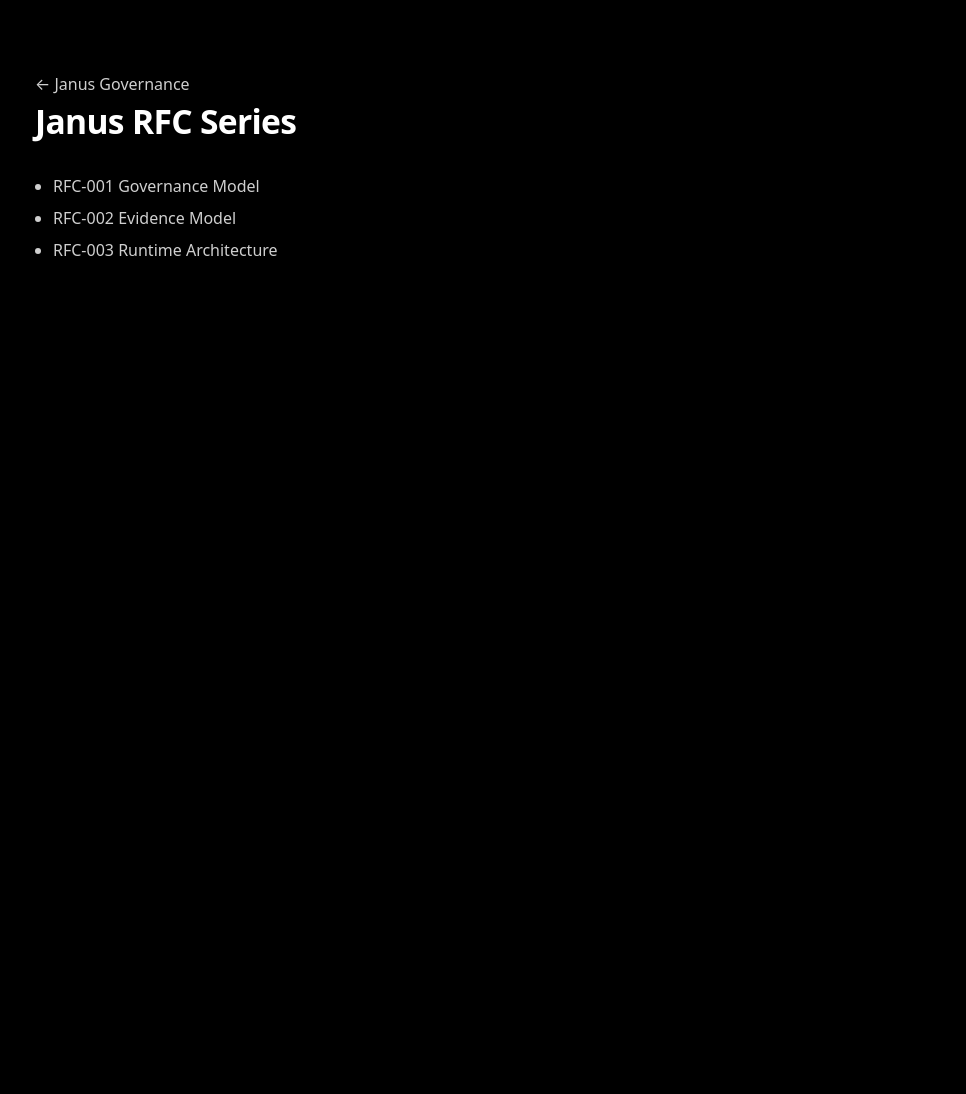
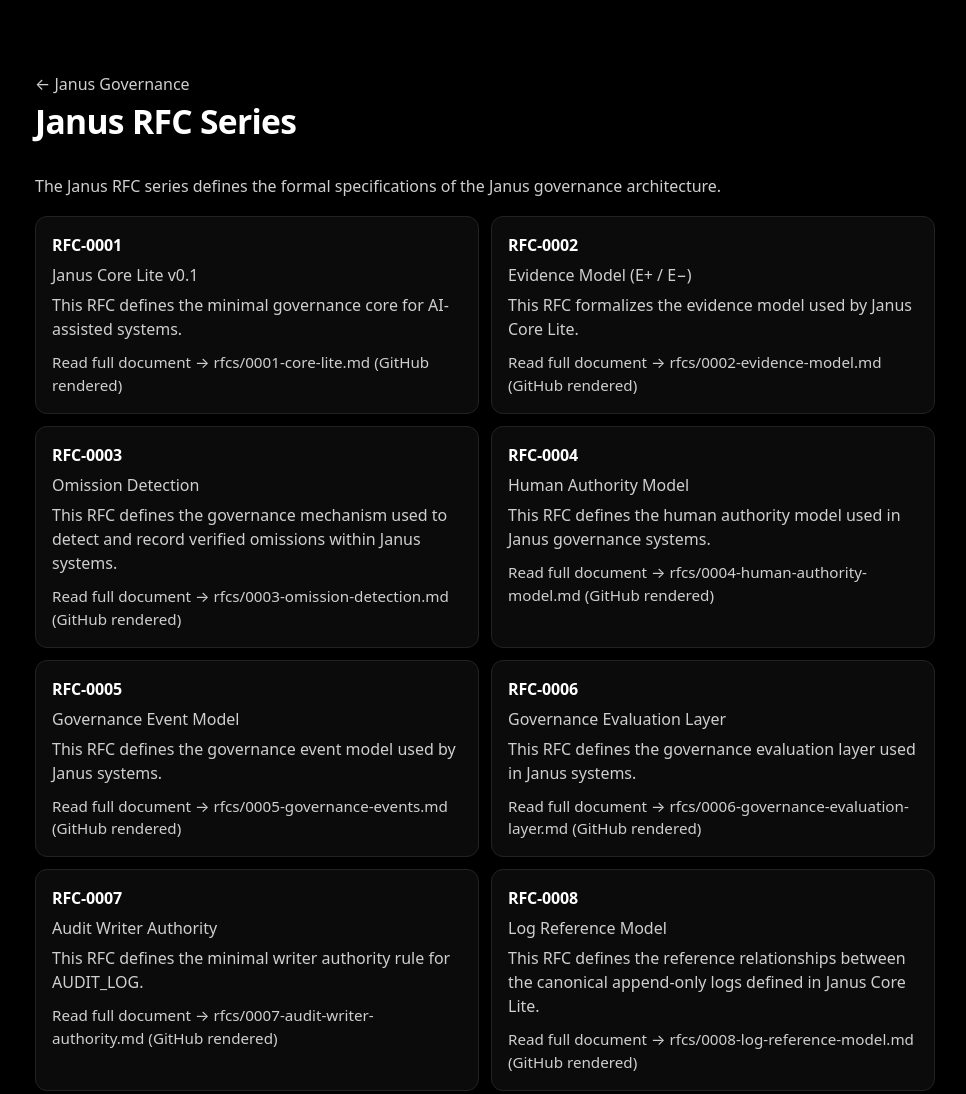
Before and after one commit to Janus-Governance/janus-rfc, a plain HTML site: page index.html in a window 1280 px wide. Shown: the whole page, without its empty margins (155-1121 px from the left). Before the commit the page ends 800 px from the top, so only its background shows below. Drawn offline with Linux system fonts and the light colour scheme.

Commit message:
content: populate site from repo documentation

```diff
--- a/index.html
+++ b/index.html
@@ -14,12 +14,93 @@
         <h1>Janus RFC Series</h1>
       </header>
 
-      <section aria-label="RFC Placeholders">
-        <ul>
-          <li>RFC‑001 Governance Model</li>
-          <li>RFC‑002 Evidence Model</li>
-          <li>RFC‑003 Runtime Architecture</li>
-        </ul>
+      <section aria-label="RFC list">
+        <p>
+          The Janus RFC series defines the formal specifications of the Janus governance
+          architecture.
+        </p>
+
+        <nav class="cards" aria-label="RFC cards">
+          <a
+            class="card"
+            href="https://github.com/Janus-Governance/janus-governance-core/blob/main/rfcs/0001-core-lite.md"
+          >
+            <div class="card-title">RFC-0001</div>
+            <div class="card-desc">Janus Core Lite v0.1</div>
+            <div class="card-desc">This RFC defines the minimal governance core for AI-assisted systems.</div>
+            <div class="card-link">Read full document → rfcs/0001-core-lite.md (GitHub rendered)</div>
+          </a>
+
+          <a
+            class="card"
+            href="https://github.com/Janus-Governance/janus-governance-core/blob/main/rfcs/0002-evidence-model.md"
+          >
+            <div class="card-title">RFC-0002</div>
+            <div class="card-desc">Evidence Model (E+ / E−)</div>
+            <div class="card-desc">This RFC formalizes the evidence model used by Janus Core Lite.</div>
+            <div class="card-link">Read full document → rfcs/0002-evidence-model.md (GitHub rendered)</div>
+          </a>
+
+          <a
+            class="card"
+            href="https://github.com/Janus-Governance/janus-governance-core/blob/main/rfcs/0003-omission-detection.md"
+          >
+            <div class="card-title">RFC-0003</div>
+            <div class="card-desc">Omission Detection</div>
+            <div class="card-desc">This RFC defines the governance mechanism used to detect and record verified omissions within Janus systems.</div>
+            <div class="card-link">Read full document → rfcs/0003-omission-detection.md (GitHub rendered)</div>
+          </a>
+
+          <a
+            class="card"
+            href="https://github.com/Janus-Governance/janus-governance-core/blob/main/rfcs/0004-human-authority-model.md"
+          >
+            <div class="card-title">RFC-0004</div>
+            <div class="card-desc">Human Authority Model</div>
+            <div class="card-desc">This RFC defines the human authority model used in Janus governance systems.</div>
+            <div class="card-link">Read full document → rfcs/0004-human-authority-model.md (GitHub rendered)</div>
+          </a>
+
+          <a
+            class="card"
+            href="https://github.com/Janus-Governance/janus-governance-core/blob/main/rfcs/0005-governance-events.md"
+          >
+            <div class="card-title">RFC-0005</div>
+            <div class="card-desc">Governance Event Model</div>
+            <div class="card-desc">This RFC defines the governance event model used by Janus systems.</div>
+            <div class="card-link">Read full document → rfcs/0005-governance-events.md (GitHub rendered)</div>
+          </a>
+
+          <a
+            class="card"
+            href="https://github.com/Janus-Governance/janus-governance-core/blob/main/rfcs/0006-governance-evaluation-layer.md"
+          >
+            <div class="card-title">RFC-0006</div>
+            <div class="card-desc">Governance Evaluation Layer</div>
+            <div class="card-desc">This RFC defines the governance evaluation layer used in Janus systems.</div>
+            <div class="card-link">Read full document → rfcs/0006-governance-evaluation-layer.md (GitHub rendered)</div>
+          </a>
+
+          <a
+            class="card"
+            href="https://github.com/Janus-Governance/janus-governance-core/blob/main/rfcs/0007-audit-writer-authority.md"
+          >
+            <div class="card-title">RFC-0007</div>
+            <div class="card-desc">Audit Writer Authority</div>
+            <div class="card-desc">This RFC defines the minimal writer authority rule for AUDIT_LOG.</div>
+            <div class="card-link">Read full document → rfcs/0007-audit-writer-authority.md (GitHub rendered)</div>
+          </a>
+
+          <a
+            class="card"
+            href="https://github.com/Janus-Governance/janus-governance-core/blob/main/rfcs/0008-log-reference-model.md"
+          >
+            <div class="card-title">RFC-0008</div>
+            <div class="card-desc">Log Reference Model</div>
+            <div class="card-desc">This RFC defines the reference relationships between the canonical append-only logs defined in Janus Core Lite.</div>
+            <div class="card-link">Read full document → rfcs/0008-log-reference-model.md (GitHub rendered)</div>
+          </a>
+        </nav>
       </section>
     </main>
   </body>
--- a/styles.css
+++ b/styles.css
@@ -47,6 +47,61 @@ h1 {
   margin: 0 0 10px;
 }
 
+p {
+  margin: 0;
+  color: #cfcfcf;
+}
+
+.cards {
+  margin-top: 18px;
+  display: grid;
+  grid-template-columns: repeat(2, minmax(0, 1fr));
+  gap: 12px;
+}
+
+.card {
+  display: block;
+  padding: 16px 16px;
+  border: 1px solid #222;
+  border-radius: 12px;
+  background: #0b0b0b;
+  color: #fff;
+}
+
+.card-title {
+  font-weight: 700;
+  letter-spacing: -0.01em;
+}
+
+.card-desc {
+  margin-top: 6px;
+  color: #cfcfcf;
+}
+
+.card-link {
+  margin-top: 10px;
+  color: #cfcfcf;
+  font-size: 0.95rem;
+}
+
+.card:hover,
+.card:focus {
+  border-color: var(--accent);
+  background: #111;
+  text-decoration: none;
+}
+
+.card:hover .card-link,
+.card:focus .card-link {
+  color: var(--accent);
+}
+
+@media (max-width: 560px) {
+  .cards {
+    grid-template-columns: 1fr;
+  }
+}
+
 ul {
   margin: 0;
   padding-left: 18px;
```
